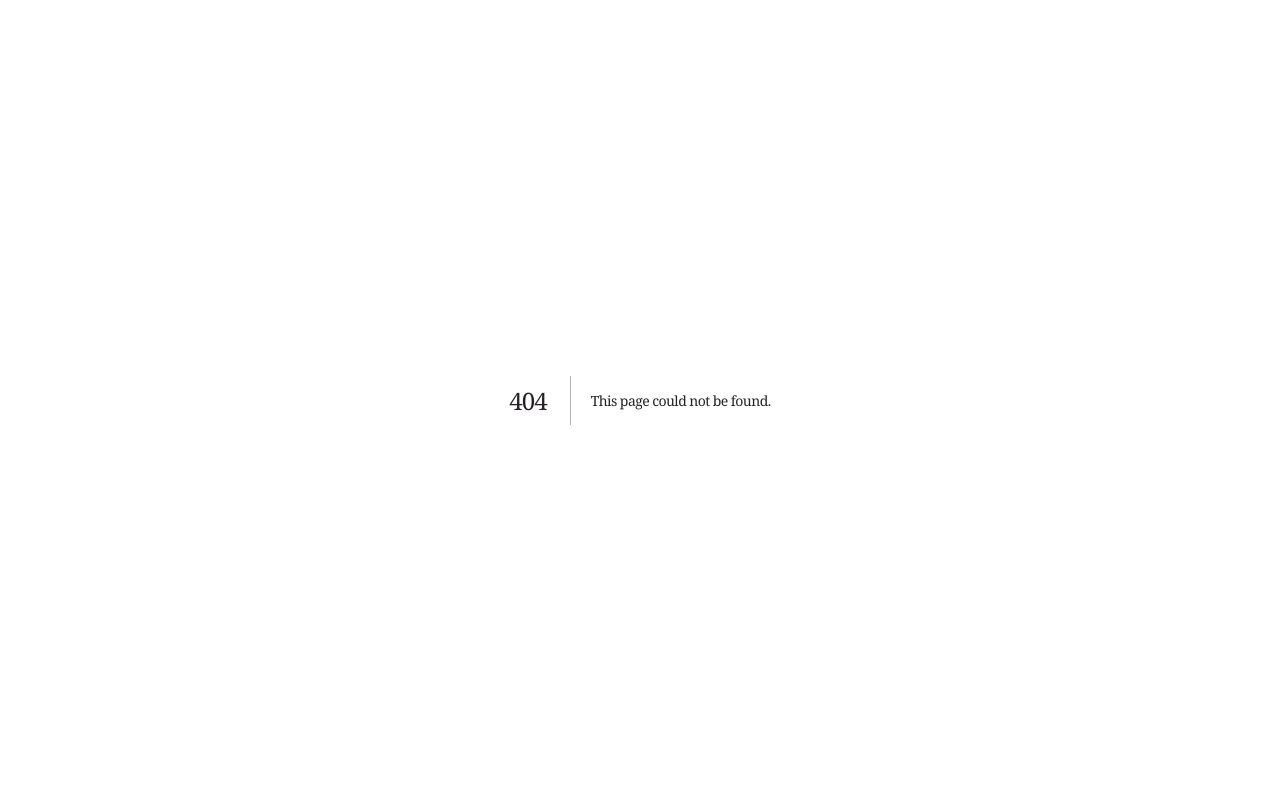
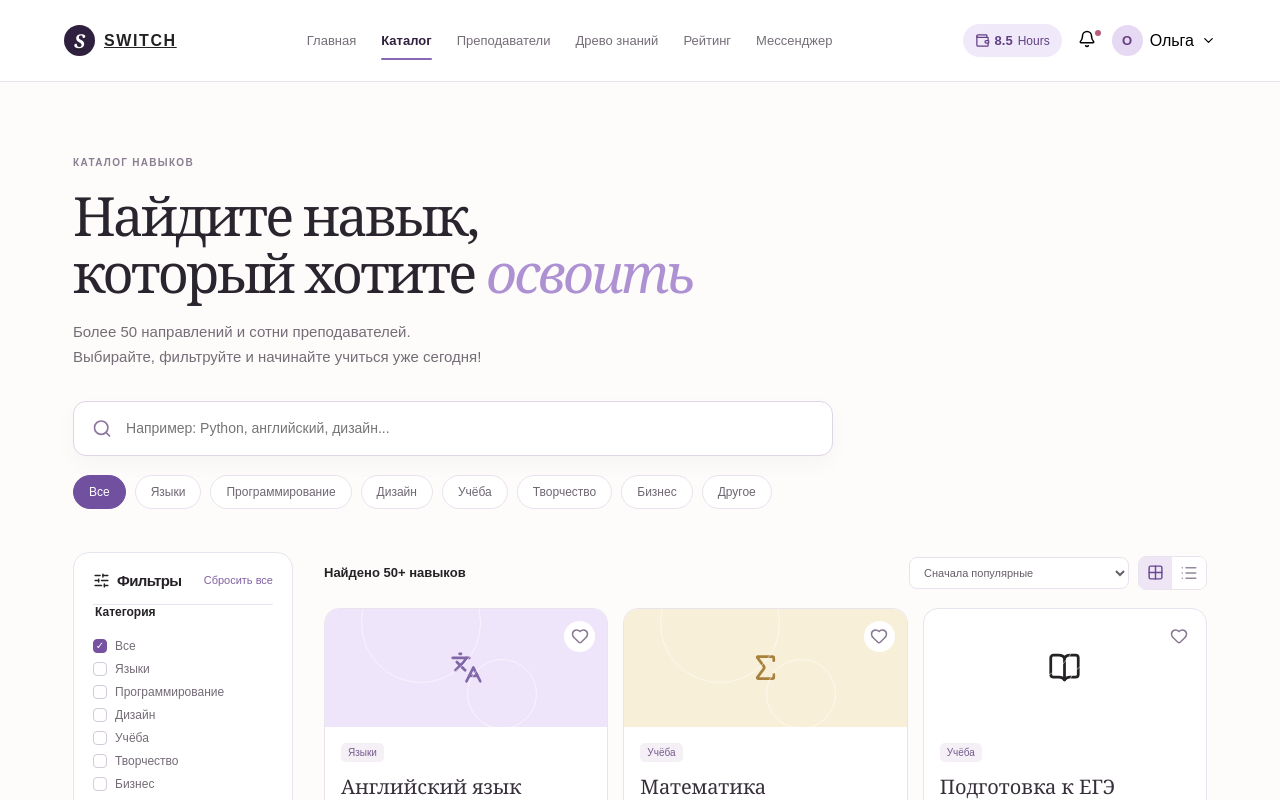
Before and after one commit to Lyolechka15/SWITCH, a Next.js app: page /SWITCH/catalog in a window 1280 px wide. Before the commit this address had no page. Shown: the top 800 px of the page. Built offline with nearby package versions, Linux system fonts and the light colour scheme.

Commit message:
fix: correct navigation for GitHub Pages base path

```diff
--- a/components/CatalogView.tsx
+++ b/components/CatalogView.tsx
@@ -1,6 +1,7 @@
 "use client";
 
 import { ArrowRight, Grid2X2, Heart, List, Search, SlidersHorizontal, Star } from "lucide-react";
+import Link from "next/link";
 import { useMemo, useState } from "react";
 import { catalogCategories, skills } from "../data/catalog";
 import { AppShell } from "./AppShell";
@@ -32,7 +33,7 @@ export function CatalogView() {
     </section>
     <section className="catalog-layout"><aside className="filter-sidebar"><div className="filter-heading"><h2><SlidersHorizontal size={17}/>Фильтры</h2><button onClick={reset}>Сбросить все</button></div><FilterGroup title="Категория" items={choices.category} value={category} onChange={setCategory}/><FilterGroup title="Уровень" items={choices.level} value={level} onChange={setLevel}/><FilterGroup title="Формат занятий" items={choices.format} value={format} onChange={setFormat}/><FilterGroup title="Доступное время" items={choices.time} value={time} onChange={setTime}/></aside>
       <div className="catalog-results"><div className="catalog-toolbar"><b>Найдено {shown.length ? "50+" : "0"} навыков</b><div><select value={sort} onChange={e => setSort(e.target.value)} aria-label="Сортировка"><option value="popular">Сначала популярные</option><option value="rating">По рейтингу</option><option value="teachers">По количеству преподавателей</option></select><span className="view-switch"><button className={view === "grid" ? "active" : ""} onClick={() => setView("grid")} aria-label="Сетка"><Grid2X2 size={17}/></button><button className={view === "list" ? "active" : ""} onClick={() => setView("list")} aria-label="Список"><List size={18}/></button></span></div></div>
-        <div className={`skills-v3 ${view}`}>{shown.map(skill => { const Icon = skill.icon; const favourite = favourites.includes(skill.id); return <article className="skill-card-v3" key={skill.id}><div className={`skill-illustration ${skill.tone}`}><Icon size={33}/><i/><i/><button className={favourite ? "favourite on" : "favourite"} onClick={() => setFavourites(favourite ? favourites.filter(id => id !== skill.id) : [...favourites, skill.id])} aria-label="Добавить в избранное"><Heart size={18} fill={favourite ? "currentColor" : "none"}/></button></div><div className="skill-card-content"><span className="skill-badge">{skill.category}</span><h3>{skill.title}</h3><p className="skill-rating"><Star size={14} fill="currentColor"/> {skill.rating} <span>({skill.reviews})</span></p><p className="skill-details">{skill.teachers} преподавателей</p><p className="skill-level">{skill.level}{skill.level === "Для начинающих" ? " — Продвинутый" : ""}</p><a href="/SWITCH/teachers">Найти наставника <ArrowRight size={16}/></a></div></article>})}</div>{shown.length === 0 && <div className="catalog-empty">По этим фильтрам пока нет навыков. Попробуйте сбросить часть условий.</div>}</div>
+        <div className={`skills-v3 ${view}`}>{shown.map(skill => { const Icon = skill.icon; const favourite = favourites.includes(skill.id); return <article className="skill-card-v3" key={skill.id}><div className={`skill-illustration ${skill.tone}`}><Icon size={33}/><i/><i/><button className={favourite ? "favourite on" : "favourite"} onClick={() => setFavourites(favourite ? favourites.filter(id => id !== skill.id) : [...favourites, skill.id])} aria-label="Добавить в избранное"><Heart size={18} fill={favourite ? "currentColor" : "none"}/></button></div><div className="skill-card-content"><span className="skill-badge">{skill.category}</span><h3>{skill.title}</h3><p className="skill-rating"><Star size={14} fill="currentColor"/> {skill.rating} <span>({skill.reviews})</span></p><p className="skill-details">{skill.teachers} преподавателей</p><p className="skill-level">{skill.level}{skill.level === "Для начинающих" ? " — Продвинутый" : ""}</p><Link href="/teachers">Найти наставника <ArrowRight size={16}/></Link></div></article>})}</div>{shown.length === 0 && <div className="catalog-empty">По этим фильтрам пока нет навыков. Попробуйте сбросить часть условий.</div>}</div>
     </section>
   </main></AppShell>;
 }
--- a/next.config.ts
+++ b/next.config.ts
@@ -1,6 +1,7 @@
 import type { NextConfig } from "next";
 
 const nextConfig: NextConfig = {
+  basePath: "/SWITCH",
   output: "export",
   trailingSlash: false,
 };
```
